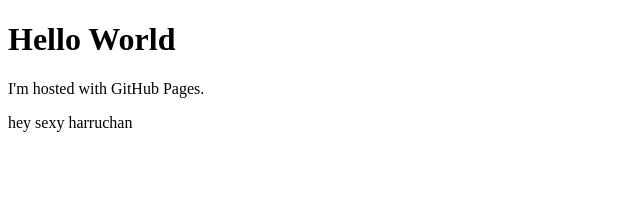
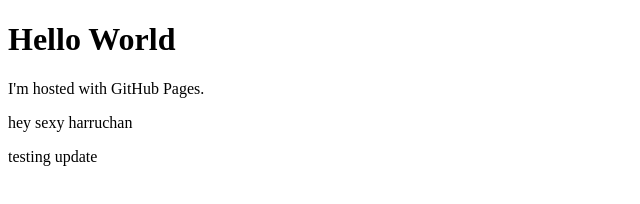
Before and after one commit to Chubbino/Chubbins.uk, a plain HTML site: page index.html in a window 1280 px wide. Shown: the whole page, without its empty margins (0-640 px from the left). Drawn offline with Linux system fonts and the light colour scheme.

Commit message:
Update index.html

```diff
--- a/index.html
+++ b/index.html
@@ -4,5 +4,6 @@
 <h1>Hello World</h1>
 <p>I'm hosted with GitHub Pages.</p>
 <p> hey sexy harruchan</p>
+<p> testing update </p>
 </body>
 </html>
```
